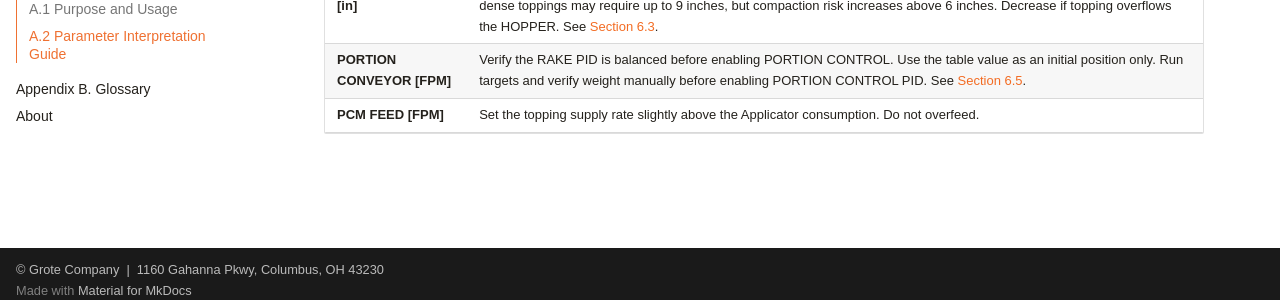
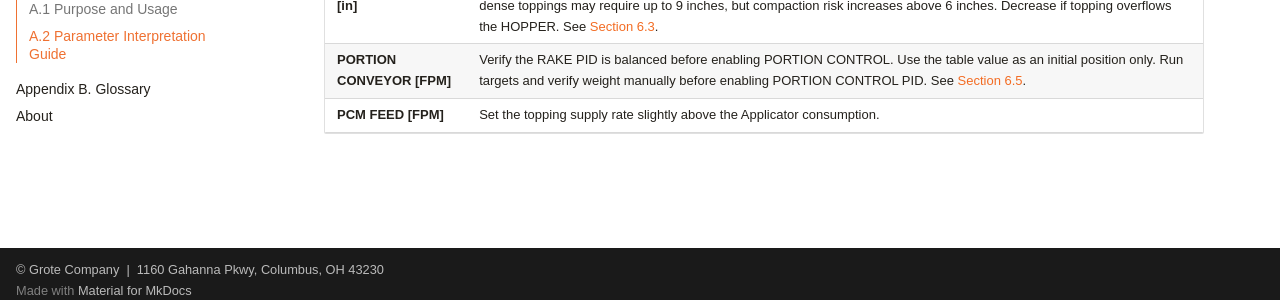
Before and after one commit to jbautista-grotecompany/waterfall-manual, an MkDocs documentation site: the page built from docs/sections/appendix-a.md, in a window 1280 px wide and 900 px high, scrolled down 2608 px. Shown: the part 587-887 px from the top of the window. Built offline with MkDocs 1.6.1 and Material for MkDocs 9.7.7, drawn with Linux system fonts in a browser that asks for light colours; some web fonts are replaced; comment, search, counter and statistics services are not loaded.

Commit message:
Appendix-a: Rake Speed Update IV

```diff
--- a/docs/sections/appendix-a.md
+++ b/docs/sections/appendix-a.md
@@ -98,4 +98,4 @@ before setting RAKE height.
 | **FLICKER SPEED [%]** | Cheese and heavier toppings: 85–100%. Light or small toppings: 55–70%. Observe the waterfall uniformity and adjust as needed to achieve even coverage. |
 | **HOPPER TARGET [in]** | Start at 4 inches. Increase if RETURN #2 flights appear under-filled. For most toppings, keep at or below 6 inches. Heavy or dense toppings may require up to 9 inches, but compaction risk increases above 6 inches. Decrease if topping overflows the HOPPER. See [Section 6.3](06-process-control.md#63-supply-and-demand-balance). |
 | **PORTION CONVEYOR [FPM]** | Verify the RAKE PID is balanced before enabling PORTION CONTROL. Use the table value as an initial position only. Run targets and verify weight manually before enabling PORTION CONTROL PID. See [Section 6.5](06-process-control.md#65-portion-conveyor-pid-control-portion-weight). |
-| **PCM FEED [FPM]** | Set the topping supply rate slightly above the Applicator consumption. Do not overfeed. |
+| **PCM FEED [FPM]** | Set the topping supply rate slightly above the Applicator consumption. |
```
